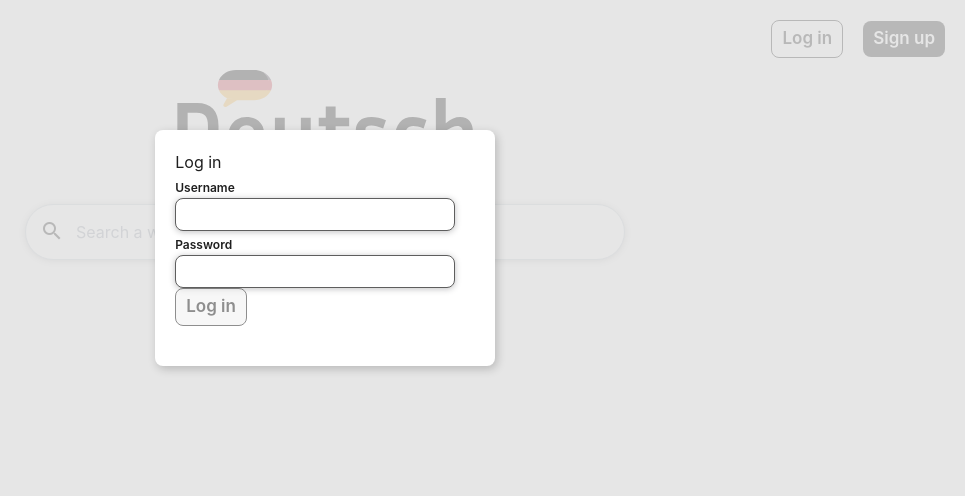
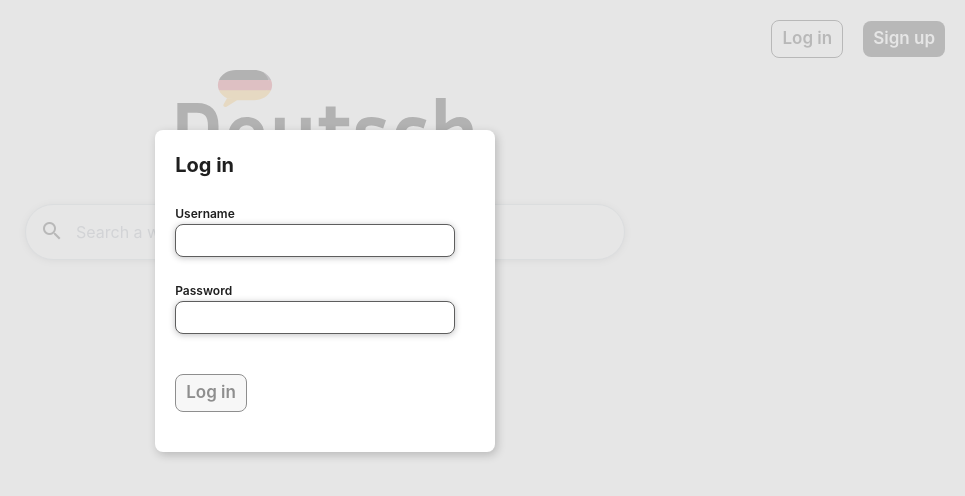
Before and after one commit to Redevil92/learn-german-app, a React (Vite) app in the folder Frontend/: page / in a window 1280 px wide. Both pictures are taken after a click on the button "Log in". Shown: the top 496 px of the page, without its empty margins (315-1280 px from the left). Built offline with nearby package versions, Linux system fonts and the light colour scheme.

Commit message:
Added style for login dialogs.

```diff
--- a/Frontend/src/components/Authentication/LoginDialog/index.tsx
+++ b/Frontend/src/components/Authentication/LoginDialog/index.tsx
@@ -19,9 +19,9 @@
         onClose={onClose}
         content={
           <div>
-            <h2>Log in</h2>
+            <h2 className="text-xl font-bold">Log in</h2>
             <form onSubmit={loginHandler}>
-              <div className="input-container">
+              <div className="mt-5">
                 <BaseInput
                   label="Username"
                   name="username"
@@ -30,7 +30,7 @@
                   onChange={(event) => setUsername(event.target.value)}
                 />
               </div>
-              <div className="input-container">
+              <div className="mt-5">
                 <BaseInput
                   label="Password"
                   name="password"
@@ -40,7 +40,7 @@
                 />
               </div>
 
-              <div className="submit-button-container">
+              <div className=" mt-10 mb-5">
                 <BaseButton
                   type="submit"
                   text="Log in"
--- a/Frontend/src/components/Authentication/RegisterDialog/index.tsx
+++ b/Frontend/src/components/Authentication/RegisterDialog/index.tsx
@@ -34,7 +34,7 @@
         onClose={onClose}
         content={
           <div>
-            <h2>Sign up</h2>
+            <h2 className="text-xl  font-bold">Sign up</h2>
             <form onSubmit={registerHandler}>
               <div className="mt-5">
                 <BaseInput
```
